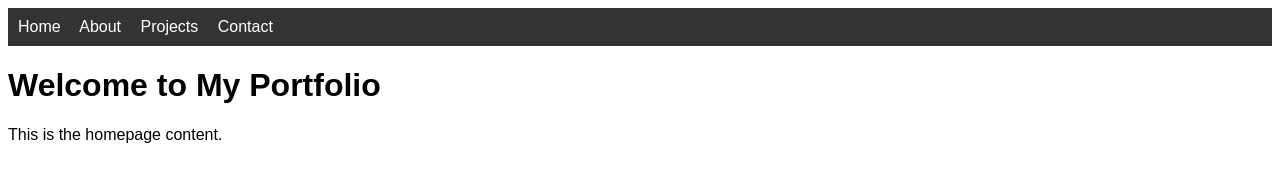
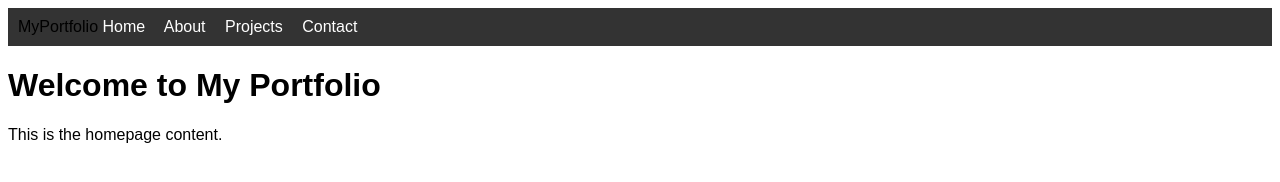
Before and after one commit to Saksham-jain417/udemywebd, a plain HTML site: page index.html in a window 1280 px wide. Drawn offline with Linux system fonts and the light colour scheme.

Commit message:
Add logo text to navbar

```diff
--- a/index.html
+++ b/index.html
@@ -1,5 +1,6 @@
 <!DOCTYPE html>
 <html lang="en">
+
 <head>
     <meta charset="UTF-8">
     <title>My Portfolio</title>
@@ -7,32 +8,39 @@
         body {
             font-family: Arial, sans-serif;
         }
+
         nav {
             background-color: #333;
             padding: 10px;
         }
+
         nav a {
             color: white;
             margin-right: 15px;
             text-decoration: none;
         }
+
         nav a:hover {
             text-decoration: underline;
         }
     </style>
 </head>
+
 <body>
 
     <!-- 👇 This is the new navigation bar -->
     <nav>
+        <span class="logo">MyPortfolio</span>
         <a href="#home">Home</a>
         <a href="#about">About</a>
         <a href="#projects">Projects</a>
         <a href="#contact">Contact</a>
     </nav>
 
+
     <h1>Welcome to My Portfolio</h1>
     <p>This is the homepage content.</p>
 
 </body>
+
 </html>
```
Lines whose indentation alone changed are shown as unchanged.
